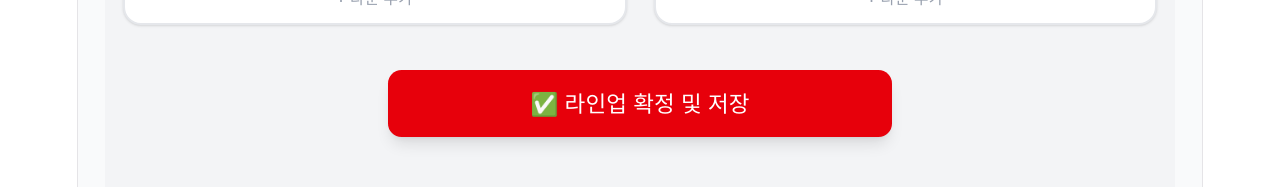
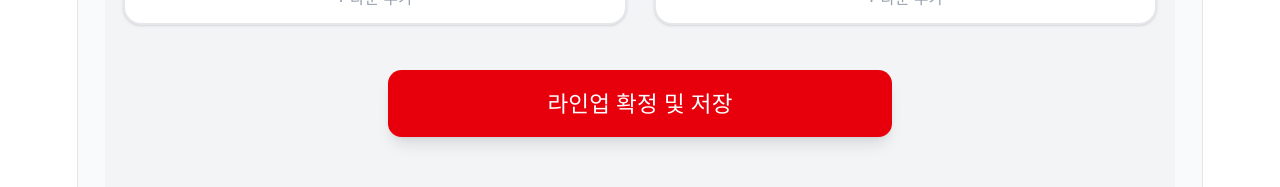
Before and after one commit to bbqcream/nangman-baseball, a React (Vite) app: page /lineup in a window 1280 px wide. Shown: the part 700-887 px from the top of the page. Built offline with nearby package versions, Linux system fonts and the light colour scheme; no server answers; the database is empty.

Commit message:
fix: ux수정

```diff
--- a/src/pages/Lineup.tsx
+++ b/src/pages/Lineup.tsx
@@ -29,7 +29,6 @@ const Lineup = () => {
         weekday: "short",
     });
 
-    // DB 문서 ID로 사용할 날짜 (예: 2024-05-20)
     const dateId = new Date().toISOString().split("T")[0];
 
     const createInitialLineup = () =>
@@ -78,11 +77,6 @@ const Lineup = () => {
                 isLocked: lockState,
                 updatedAt: Timestamp.now(),
             });
-            alert(
-                lockState
-                    ? "라인업이 확정되어 저장되었습니다."
-                    : "수정 모드로 전환되었습니다.",
-            );
         } catch (e) {
             console.error("저장 실패:", e);
             alert("저장 중 오류가 발생했습니다.");
@@ -182,9 +176,7 @@ const Lineup = () => {
                                 : "bg-red-600 text-white hover:bg-red-700"
                         }`}
                     >
-                        {isLocked
-                            ? "🔄 라인업 수정하기"
-                            : "✅ 라인업 확정 및 저장"}
+                        {isLocked ? "라인업 수정하기" : "라인업 확정 및 저장"}
                     </button>
                 </div>
             </div>
@@ -203,7 +195,6 @@ const LineupCard = ({
     addPlayer,
     removePlayer,
 }: any) => (
-    // ... 이전 코드와 동일 ...
     <div
         className={`flex-1 min-w-[350px] bg-white border-2 border-gray-200 rounded-2xl shadow-sm overflow-hidden ${isLocked ? "opacity-90" : ""}`}
     >
```
